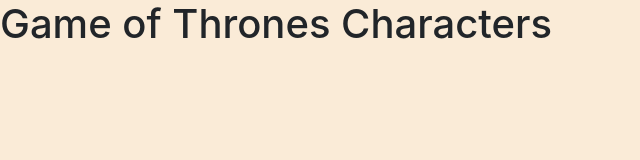
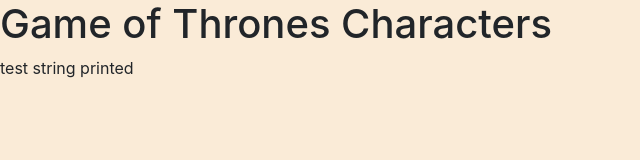
Before and after one commit to Waysidetester/GOT-cards, a plain HTML site: page index.html in a window 1280 px wide. Shown: the whole page, without its empty margins (0-640 px from the left). Drawn offline with nearby package versions, Linux system fonts and the light colour scheme.

Commit message:
div added and test print added

```diff
--- a/index.html
+++ b/index.html
@@ -10,6 +10,9 @@
 </head>
 <body>
     <h1>Game of Thrones Characters</h1>
+
+    <div id="contentHere"></div>
+
     <script src="https://code.jquery.com/jquery-3.3.1.slim.min.js" integrity="sha384-q8i/X+965DzO0rT7abK41JStQIAqVgRVzpbzo5smXKp4YfRvH+8abtTE1Pi6jizo" crossorigin="anonymous"></script>
     <script src="https://cdnjs.cloudflare.com/ajax/libs/popper.js/1.14.3/umd/popper.min.js" integrity="sha384-ZMP7rVo3mIykV+2+9J3UJ46jBk0WLaUAdn689aCwoqbBJiSnjAK/l8WvCWPIPm49" crossorigin="anonymous"></script>
     <script src="https://stackpath.bootstrapcdn.com/bootstrap/4.1.3/js/bootstrap.min.js" integrity="sha384-ChfqqxuZUCnJSK3+MXmPNIyE6ZbWh2IMqE241rYiqJxyMiZ6OW/JmZQ5stwEULTy" crossorigin="anonymous"></script>
--- a/javascripts/main.js
+++ b/javascripts/main.js
@@ -7,3 +7,4 @@
 utilities.utilitesExporter();
 details();
 characters();
+utilities.printToDom('contentHere', 'test string printed')
```
